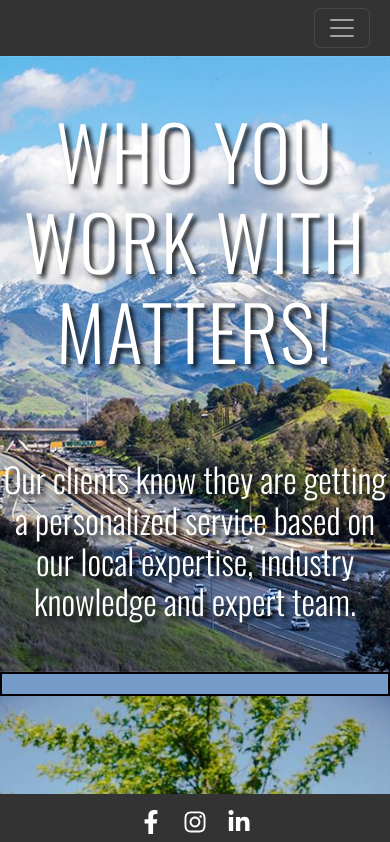
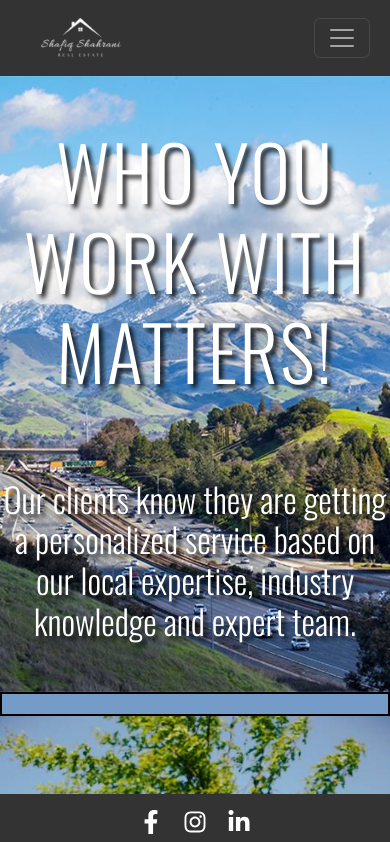
Before and after one commit to Moshahrani/real-estate-website, a React (Create React App) app in the folder real-estate/: page / in a window 390 px wide. Shown: the top 842 px of the page. Built offline with nearby package versions, Linux system fonts and the light colour scheme; a web font is replaced by a local one.

Commit message:
added new personal business logo after cropping and enabled visibility during the hamburger menu view for mobile or smaller screens

```diff
--- a/real-estate/src/css/CustomNavbar.css
+++ b/real-estate/src/css/CustomNavbar.css
@@ -43,8 +43,8 @@
 
 
 @media (max-width: 992px) {
-  .custom-logo,
-  .personal-logo {
+  .custom-logo
+   {
     display: none;
   }
 }
```
Also changed, not shown: real-estate/src/media/logo-2.png, real-estate/src/media/logo.png (deleted).
